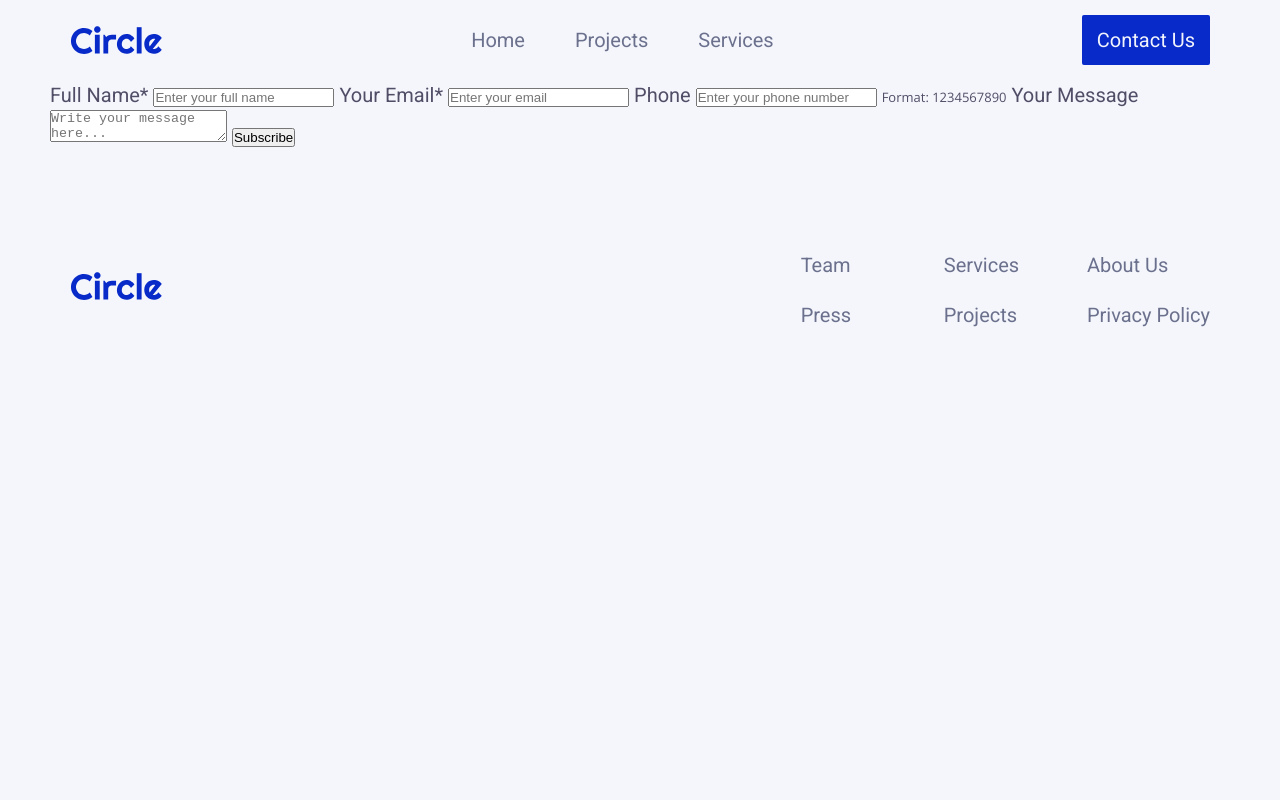
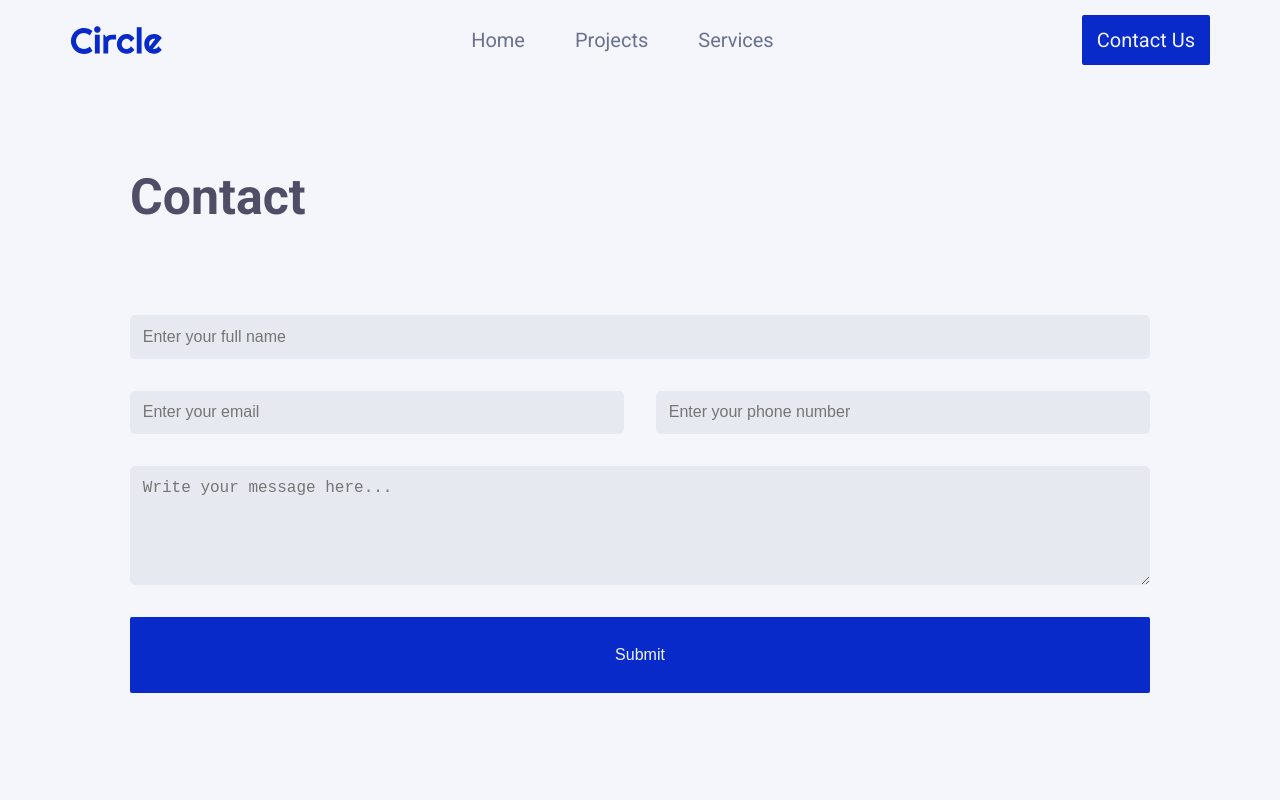
Before and after one commit to Judit716/mid-project, a website: page pages/contact-page/contactPage.html in a window 1280 px wide. Shown: the top 800 px of the page. Drawn offline with nearby package versions, Linux system fonts and the light colour scheme.

Commit message:
contact page avanzada

```diff
--- a/pages/contact-page/contactPage.css
+++ b/pages/contact-page/contactPage.css
@@ -0,0 +1,79 @@
+#contacts-us {
+    margin-top: 5rem;
+    margin-bottom: 10rem;
+    margin-left: 5rem;
+    margin-right: 5rem;
+}
+
+#contact-us-form {
+    margin-top: 5rem;
+    display: grid;
+    grid-template-columns:  2fr 2fr;
+    grid-template-rows: 1fr 1fr 2fr 1fr;
+    flex-wrap: wrap;
+    column-gap: 2rem;
+}
+#contact-us-form label {
+    display: block;
+    margin-bottom: 0.5rem;
+}
+#contact-us-form input,
+#contact-us-form textarea {
+    width: 100%;
+    padding: 0.8rem;
+    border: none;
+    border-radius: 5px;
+    font-size: 1rem;
+    background-color: #E7E9F1;
+}
+
+.form-name {
+
+
+    grid-column: 1 / 3;
+    grid-row: 1 / 2;
+    margin-bottom: 2rem;
+}
+.form-email {
+
+
+    grid-column: 1 / 2;
+    grid-row: 2 / 3;
+    margin-bottom: 2rem;
+}
+.form-phone {
+
+
+    grid-column: 2 / 3;
+    grid-row: 2 / 3;
+    margin-bottom: 2rem;
+}
+
+.form-message {
+
+
+    grid-column: 1 / 3;
+    grid-row: 3 / 3;
+    margin-bottom: 2rem;
+}
+
+.form-textarea {
+    grid-column: 1 / 3;
+    grid-row: 3 / 3;
+    margin-bottom: 2rem;
+}
+
+#contact-button {
+    grid-column: 1 / 3;
+    grid-row: 4 / 5;
+    width: 100%;
+    justify-self: stretch;
+    padding: 10px 15px;
+    background-color: var(--button-color);
+    color: var(--color-secondary-light);
+
+    border-radius: 2px;
+    margin-left: auto;
+    border-style: none;
+    font-size: 1rem;
+}
--- a/pages/contact-page/contactPage.html
+++ b/pages/contact-page/contactPage.html
@@ -5,6 +5,7 @@
     <meta name="viewport" content="width=device-width, initial-scale=1.0">
     <title>Contact Us</title>
     <link rel="stylesheet" href="/styles/main.css">
+    <link rel="stylesheet" href="contactPage.css">
 
 
 <body>
@@ -32,22 +33,26 @@
 
 
     <!--Form Section-->
+    <section id="contacts-us">
+        <h2>Contact</h2>
+
     <form id="contact-us-form">
-        <label for="name">Full Name*</label>
-        <input type="text" id="name" name="name" placeholder="Enter your full name" required>
+        <label class="form-name" for="name">Full Name*</label>
+        <input class="form-name" type="text" id="name" name="name" placeholder="Enter your full name" required>
 
-        <label for="email">Your Email*</label>
-        <input type="email" id="email" name="email" placeholder="Enter your email" required>
+        <label class="form-email" for="email">Your Email*</label>
+        <input class="form-email" type="email" id="email" name="email" placeholder="Enter your email" required>
 
-        <label for="phone">Phone</label>
-        <input type="tel" id="phone" name="phone" placeholder="Enter your phone number" pattern="[0-9]{10}" required>
-        <small>Format: 1234567890</small>
+        <label class="form-phone" for="phone">Phone</label>
+        <input class="form-phone" type="tel" id="phone" name="phone" placeholder="Enter your phone number" pattern="[0-9]{10}" required>
 
-        <label for="message">Your Message</label>
-        <textarea id="message" name="message" placeholder="Write your message here..." required></textarea>
 
-        <button class="" type="submit">Subscribe</button>
+        <label class="form-message" for="message">Your Message</label>
+        <textarea class="form-textarea" id="message" name="message" placeholder="Write your message here..." required></textarea>
+
+        <button id="contact-button" class="" type="submit">Submit</button>
     </form>
+    </section>
 
     <!-- Footer -->
     <footer>
```
